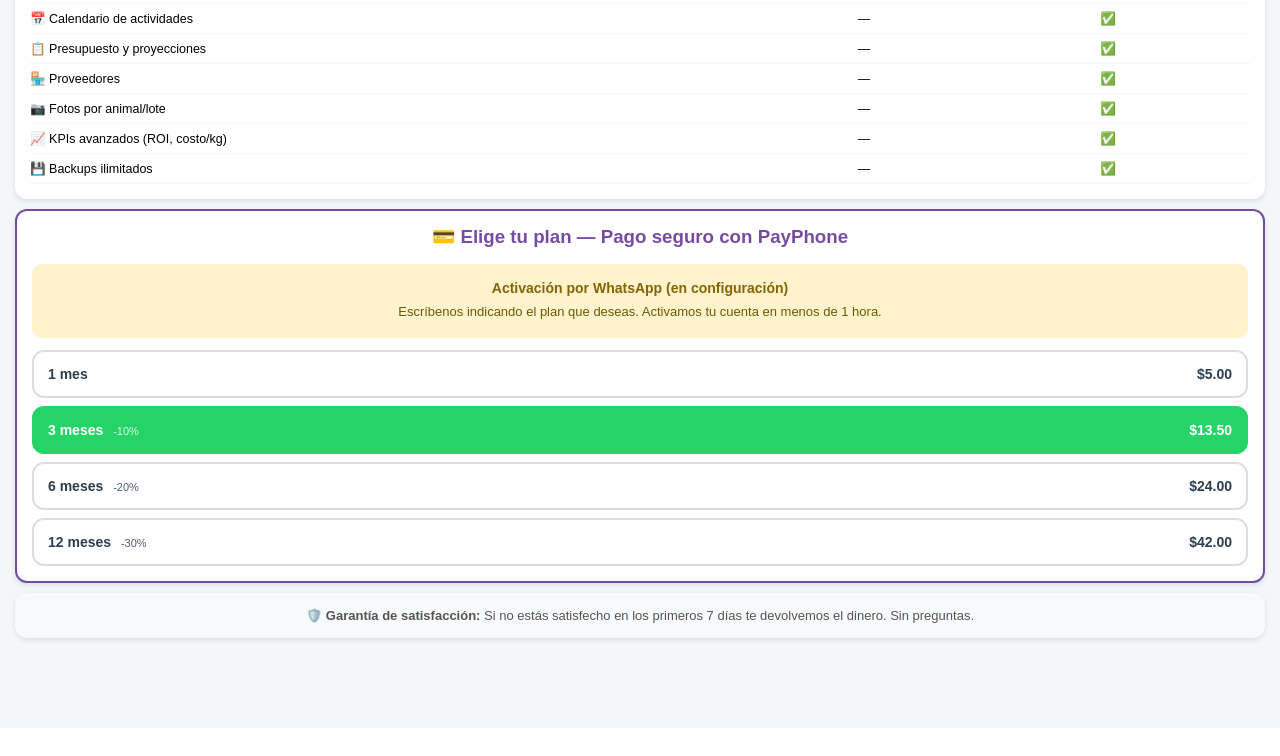
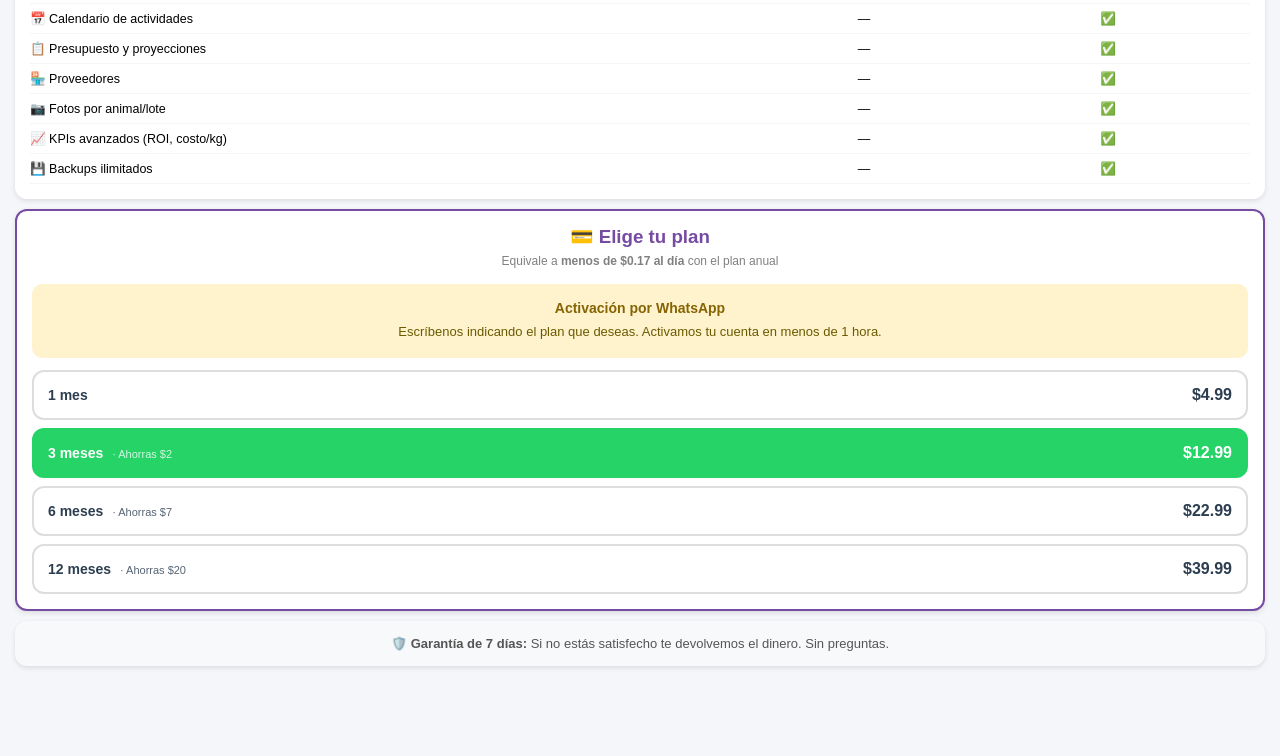
Before and after one commit to Derdex15/pecua_erp, a Flask app: page /planes in a window 1280 px wide. Shown: the part 1058-1814 px from the top of the page. Before the commit the page ends 1702 px from the top, so only its background shows below. Run offline with Flask 3, Linux system fonts and the light colour scheme; the visitor is signed in with stand-in values (Sample User, id 1); parts of the project's set-up code (start-up, migrations or seed data) failed here and were passed over; some libraries are stand-ins or nearby versions.

Commit message:
Políticas de privacidad y mejora de precios

```diff
--- a/app.py
+++ b/app.py
@@ -119,6 +119,14 @@ def create_app():
     def privacidad():
         return render_template("privacidad.html")
 
+    @app.route("/terminos")
+    def terminos():
+        return render_template("terminos.html")
+
+    @app.route("/reembolso")
+    def reembolso():
+        return render_template("reembolso.html")
+
     @app.errorhandler(404)
     def not_found(e):
         return render_template("404.html"), 404
--- a/routes/suscripciones.py
+++ b/routes/suscripciones.py
@@ -24,10 +24,10 @@ PP_API_URL  = "https://pay.payphonetodoesmas.com/api"
 DIAS_TRIAL  = 7
 
 PLANES = {
-    "1":  {"label": "1 mes",    "precio_usd": 5.00,  "precio_ctvs": 500,  "descuento": 0},
-    "3":  {"label": "3 meses",  "precio_usd": 13.50, "precio_ctvs": 1350, "descuento": 10},
-    "6":  {"label": "6 meses",  "precio_usd": 24.00, "precio_ctvs": 2400, "descuento": 20},
-    "12": {"label": "12 meses", "precio_usd": 42.00, "precio_ctvs": 4200, "descuento": 30},
+    "1":  {"label": "1 mes",    "precio_usd": 4.99,  "precio_ctvs": 499,  "descuento": 0},
+    "3":  {"label": "3 meses",  "precio_usd": 12.99, "precio_ctvs": 1299, "descuento": 10},
+    "6":  {"label": "6 meses",  "precio_usd": 22.99, "precio_ctvs": 2299, "descuento": 20},
+    "12": {"label": "12 meses", "precio_usd": 39.99, "precio_ctvs": 3999, "descuento": 30},
 }
 
 
--- a/templates/planes.html
+++ b/templates/planes.html
@@ -146,63 +146,112 @@
     </table>
 </div>
 
-<!-- Precios y botones de pago -->
+<!-- Precios -->
 <div class="card" style="border:2px solid #764ba2;">
-    <h3 style="text-align:center;color:#764ba2;margin:0 0 16px 0;">
-        💳 Elige tu plan — Pago seguro con PayPhone
-    </h3>
+    <h3 style="text-align:center;color:#764ba2;margin:0 0 6px 0;">💳 Elige tu plan</h3>
+    <p style="text-align:center;color:gray;font-size:12px;margin:0 0 16px 0;">
+        Equivale a <strong>menos de $0.17 al día</strong> con el plan anual
+    </p>
 
     {% if payphone_activo %}
-    <!-- Pagos reales con PayPhone -->
-    {% for key, plan in planes.items() %}
-    <form method="POST" action="/checkout/{{ key }}" style="margin-bottom:10px;">
-        <button type="submit"
-                style="width:100%;
-                       background:{% if key == '3' %}#764ba2{% else %}white{% endif %};
-                       color:{% if key == '3' %}white{% else %}#2c3e50{% endif %};
-                       border:2px solid {% if key == '3' %}#764ba2{% else %}#ddd{% endif %};
-                       border-radius:12px;padding:15px;font-size:14px;cursor:pointer;
-                       display:flex;justify-content:space-between;align-items:center;">
-            <span>
-                <strong>{{ plan.label }}</strong>
-                {% if plan.descuento > 0 %}
-                <span style="background:rgba(102,91,255,.15);color:#764ba2;font-size:11px;
-                             padding:2px 7px;border-radius:10px;margin-left:6px;
-                             {% if key == '3' %}background:rgba(255,255,255,.25);color:white;{% endif %}">
-                    Ahorra {{ plan.descuento }}%
-                </span>
-                {% endif %}
-            </span>
-            <strong style="font-size:17px;">${{ "%.2f"|format(plan.precio_usd) }}</strong>
+
+    <!-- Plan 1 mes -->
+    <form method="POST" action="/checkout/1" style="margin-bottom:10px;">
+        <button type="submit" style="width:100%;background:white;color:#2c3e50;
+                border:2px solid #ddd;border-radius:12px;padding:15px;
+                font-size:14px;cursor:pointer;text-align:left;">
+            <div style="display:flex;justify-content:space-between;align-items:center;">
+                <span><strong>1 mes</strong></span>
+                <strong style="font-size:18px;color:#2c3e50;">$4.99</strong>
+            </div>
+            <p style="margin:4px 0 0 0;font-size:11px;color:gray;">$4.99 por mes</p>
         </button>
     </form>
-    {% endfor %}
+
+    <!-- Plan 3 meses — DESTACADO -->
+    <form method="POST" action="/checkout/3" style="margin-bottom:10px;">
+        <button type="submit" style="width:100%;background:#764ba2;color:white;
+                border:2px solid #764ba2;border-radius:12px;padding:15px;
+                font-size:14px;cursor:pointer;text-align:left;position:relative;">
+            <div style="position:absolute;top:-10px;left:50%;transform:translateX(-50%);
+                        background:#e74c3c;color:white;font-size:11px;font-weight:bold;
+                        padding:2px 12px;border-radius:10px;white-space:nowrap;">
+                ⭐ MÁS POPULAR
+            </div>
+            <div style="display:flex;justify-content:space-between;align-items:center;">
+                <span><strong>3 meses</strong></span>
+                <strong style="font-size:18px;">$12.99</strong>
+            </div>
+            <p style="margin:4px 0 0 0;font-size:11px;color:rgba(255,255,255,.8);">
+                $4.33/mes · Ahorras $2.00 vs mensual
+            </p>
+        </button>
+    </form>
+
+    <!-- Plan 6 meses -->
+    <form method="POST" action="/checkout/6" style="margin-bottom:10px;">
+        <button type="submit" style="width:100%;background:white;color:#2c3e50;
+                border:2px solid #ddd;border-radius:12px;padding:15px;
+                font-size:14px;cursor:pointer;text-align:left;">
+            <div style="display:flex;justify-content:space-between;align-items:center;">
+                <span>
+                    <strong>6 meses</strong>
+                    <span style="background:#fff3cd;color:#856404;font-size:11px;
+                                 padding:2px 7px;border-radius:10px;margin-left:6px;">
+                        Ahorra $7
+                    </span>
+                </span>
+                <strong style="font-size:18px;color:#2c3e50;">$22.99</strong>
+            </div>
+            <p style="margin:4px 0 0 0;font-size:11px;color:gray;">$3.83/mes</p>
+        </button>
+    </form>
+
+    <!-- Plan 12 meses -->
+    <form method="POST" action="/checkout/12" style="margin-bottom:10px;">
+        <button type="submit" style="width:100%;background:white;color:#2c3e50;
+                border:2px solid #27ae60;border-radius:12px;padding:15px;
+                font-size:14px;cursor:pointer;text-align:left;">
+            <div style="display:flex;justify-content:space-between;align-items:center;">
+                <span>
+                    <strong>12 meses</strong>
+                    <span style="background:#EAF3DE;color:#3B6D11;font-size:11px;
+                                 padding:2px 7px;border-radius:10px;margin-left:6px;">
+                        Ahorra $20
+                    </span>
+                </span>
+                <strong style="font-size:18px;color:#27ae60;">$39.99</strong>
+            </div>
+            <p style="margin:4px 0 0 0;font-size:11px;color:gray;">
+                $3.33/mes · El mejor precio
+            </p>
+        </button>
+    </form>
 
     <div style="display:flex;align-items:center;gap:8px;margin-top:12px;
                 padding:10px;background:#f8f9fa;border-radius:10px;">
         <span style="font-size:20px;">🔒</span>
         <div style="font-size:12px;color:#555;line-height:1.4;">
-            Pago 100% seguro con <strong>PayPhone</strong>.
-            Acepta <strong>Visa, Mastercard y Diners</strong> emitidas en Ecuador.
-            Nunca almacenamos datos de tu tarjeta.
+            Pago 100% seguro · Visa, Mastercard y más ·
+            Nunca almacenamos datos de tu tarjeta
         </div>
     </div>
 
     {% else %}
-    <!-- PayPhone no configurado — fallback WhatsApp -->
+    <!-- Sin pasarela configurada: WhatsApp -->
     <div style="background:#fff3cd;border-radius:10px;padding:16px;text-align:center;
                 margin-bottom:12px;">
         <p style="margin:0 0 6px 0;font-size:14px;font-weight:bold;color:#856404;">
-            Activación por WhatsApp (en configuración)
+            Activación por WhatsApp
         </p>
         <p style="margin:0;font-size:13px;color:#6c5a00;line-height:1.5;">
             Escríbenos indicando el plan que deseas. Activamos tu cuenta en menos de 1 hora.
         </p>
     </div>
-
     <div style="display:flex;flex-direction:column;gap:8px;">
         {% for key, plan in planes.items() %}
-        <a href="https://wa.me/593000000000?text=Hola,%20quiero%20activar%20{{ plan.label | urlencode }}%20de%20ERP%20Pecuario%20(%24{{ plan.precio_usd }})"
+        {% set ahorros = {"1": "", "3": " · Ahorras $2", "6": " · Ahorras $7", "12": " · Ahorras $20"} %}
+        <a href="https://wa.me/593000000000?text=Hola,%20quiero%20el%20plan%20{{ plan.label | urlencode }}%20de%20ERP%20Pecuario"
            target="_blank"
            style="display:flex;justify-content:space-between;align-items:center;
                   background:{% if key == '3' %}#25D366{% else %}white{% endif %};
@@ -211,13 +260,11 @@
                   border-radius:12px;padding:14px;text-decoration:none;font-size:14px;">
             <span>
                 <strong>{{ plan.label }}</strong>
-                {% if plan.descuento > 0 %}
-                <span style="font-size:11px;margin-left:6px;opacity:.85;">
-                    -{{ plan.descuento }}%
+                <span style="font-size:11px;margin-left:5px;opacity:.8;">
+                    {{ ahorros.get(key, "") }}
                 </span>
-                {% endif %}
             </span>
-            <strong>${{ "%.2f"|format(plan.precio_usd) }}</strong>
+            <strong style="font-size:16px;">${{ "%.2f"|format(plan.precio_usd) }}</strong>
         </a>
         {% endfor %}
     </div>
@@ -227,11 +274,10 @@
 <!-- Garantía -->
 <div class="card" style="text-align:center;background:#f8f9fa;">
     <p style="margin:0;font-size:13px;color:#555;">
-        🛡️ <strong>Garantía de satisfacción:</strong>
-        Si no estás satisfecho en los primeros 7 días te devolvemos el dinero. Sin preguntas.
+        🛡️ <strong>Garantía de 7 días:</strong>
+        Si no estás satisfecho te devolvemos el dinero. Sin preguntas.
     </p>
 </div>
 
 {% endif %}
-
 {% endblock %}
```
Also changed, not shown: templates/reembolso.html (added, +36 -0 lines), templates/terminos.html (added, +55 -0 lines).
